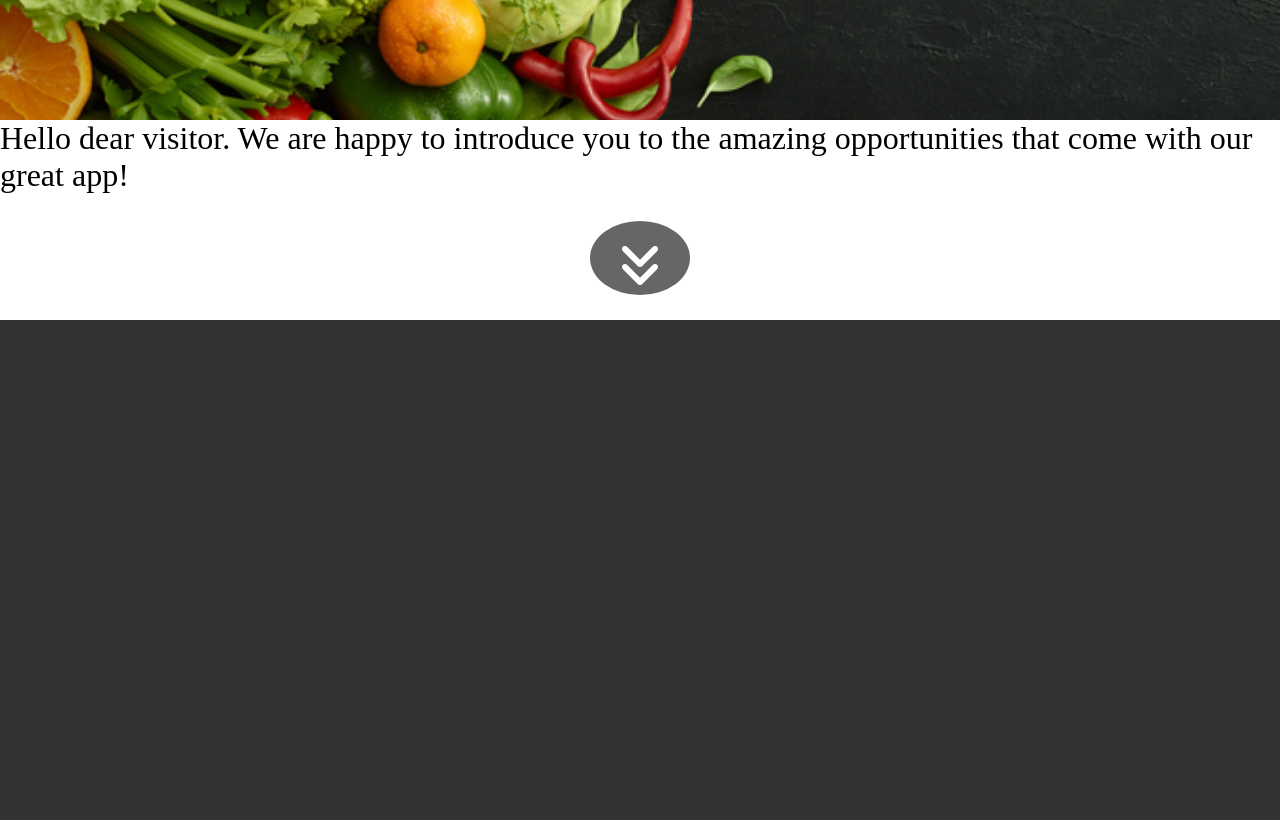
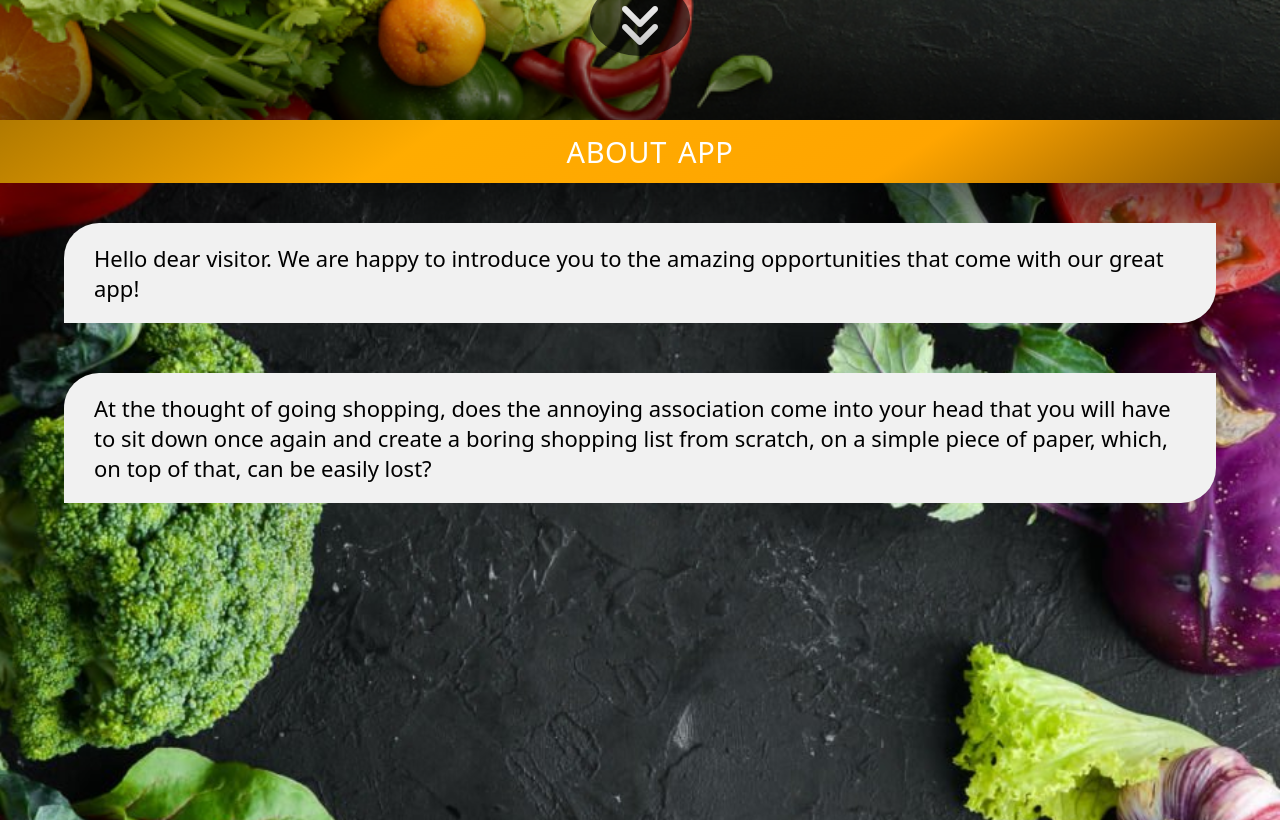
Before and after one commit to WojciechSadowskiNwD/My-enjoyable-shopping, a React (Create React App) app: page / in a window 1280 px wide. Shown: the part 680-1500 px from the top of the page. Before the commit the page ends 1000 px from the top, so only its background shows below. Built offline with nearby package versions, Linux system fonts and the light colour scheme; a web font is replaced by a local one.

Commit message:
InfoBlock accepts prop children from now / Created separate sections in Homepage + refactor / Added Headline component / Started building the effect of show hidden component to scroll user.

```diff
--- a/src/components/DownArrow.module.scss
+++ b/src/components/DownArrow.module.scss
@@ -1,6 +1,6 @@
 .downArrow {
 	position: absolute;
-	bottom: 25px;
+	bottom: 8%;
 	left: 50%;                  //sprawdz bez
 	transform: translateX(-50%);    //sprawdz bez
 	color: #fff;
--- /dev/null
+++ b/src/components/Headline.js
@@ -0,0 +1,9 @@
+import styles from './Headline.module.scss';
+
+export default function Headline() {
+	return (
+		<div className={styles.headline}>
+			<h2>About App</h2>
+		</div>
+	)
+}
--- /dev/null
+++ b/src/components/Headline.module.scss
@@ -0,0 +1,31 @@
+.headline {
+	font-size: 32px;
+	padding: 12px;
+	margin-bottom: 40px;
+	background: rgb(133, 85, 0);
+	background: linear-gradient(
+		327deg,
+		rgba(133, 85, 0, 1) 0%,
+		rgba(255, 165, 0, 1) 30%,
+		rgba(255, 172, 0, 1) 67%,
+		rgba(177, 122, 0, 1) 100%
+	);
+	// box shadow:
+	-webkit-box-shadow: 1px 1px 133px 26px rgba(0, 0, 0, 1);
+	-moz-box-shadow: 1px 1px 133px 26px rgba(0, 0, 0, 1);
+	box-shadow: 1px 1px 133px 26px rgba(0, 0, 0, 1);
+
+	h2 {
+		margin-left: auto;
+		margin-right: auto;
+		text-transform: uppercase;
+		font-weight: 400;
+		font-size: 29px;
+		letter-spacing: 0.6px;
+		word-spacing: 3px;
+		padding-left: 20px;
+		font-family: "EB Garamond", system-ui;
+		font-optical-sizing: auto;
+		font-style: normal;
+	}
+}
--- a/src/components/InfoBlock.js
+++ b/src/components/InfoBlock.js
@@ -1,12 +1,21 @@
-import styles from './InfoBlock.module.scss';
+import { useState } from "react";
+import styles from "./InfoBlock.module.scss";
+
+function InfoBlock({children}) {
+	const [isVisible, setIsvisible] = useState(true);
 
 
-function InfoBlock(){
-    return (
-        <div className={styles.infoBlock}>
-            <p>Hello dear visitor. We are happy to introduce you to the amazing opportunities that come with our great app!</p>
-        </div>
-    )
+	return (
+		<div
+			className={`${styles.infoBlock} ${styles.hidden_left} ${
+				isVisible ? styles.visible : ""
+			} `}
+		>
+			<p>
+				{children}
+			</p>
+		</div>
+	);
 }
 
 export default InfoBlock;
--- a/src/components/InfoBlock.module.scss
+++ b/src/components/InfoBlock.module.scss
@@ -1,8 +1,42 @@
 .infoBlock {
-    display: block;
-    width: 100vw;
-    height: 200px;
-    font-size: 32px;
-    background-color: #fff;
+    display: flex;
+    justify-content: center;
+    align-items: center;
+    margin-left: auto;
+    margin-right: auto;
+    padding: 10px;
+    width: 90vw;
+    font-size: 22px;
+    margin-bottom: 50px;
+    padding-left: 20px;
+    border-top-left-radius: 35px;
+    border-bottom-right-radius: 35px;
+    font-family: "EB Garamond", system-ui;
+    font-optical-sizing: auto;
+    font-style: normal;
+
+
+    background-color: #f1f1f1;
     color: black;
+
+    p{
+        padding: 10px;
+    }
 }
+
+// Exposed components from left and right after user scroll action
+.hidden_left {
+    opacity: 0;
+    transform: translateX(-100%);
+    transition: transform 1s ease-out, opacity 1s ease-out;
+}
+.hidden-right {
+    opacity: 0;
+    transform: translateX(100%);
+    transition: transform 1s ease-out, opacity 1s ease-out;
+}
+// Back component to visible state
+.visible {
+    opacity: 1;
+    transform: translateX(0);
+}
--- a/src/components/Logo.module.scss
+++ b/src/components/Logo.module.scss
@@ -36,9 +36,5 @@ div {
 		text-transform: uppercase;
 		font-size: 26px;
 		padding-left: 20px;
-		// font-family: "EB Garamond", system-ui;
-		// font-optical-sizing: auto;
-		// font-style: normal;
-
 	}
 }
--- a/src/pages/Homepage.js
+++ b/src/pages/Homepage.js
@@ -2,19 +2,34 @@ import BurgerNav from "../components/BurgerNav";
 import Logo from "../components/Logo";
 import DownArrow from "../components/DownArrow";
 import InfoBlock from "../components/InfoBlock";
+import Headline from "../components/Headline";
 
 function Homepage() {
 	return (
-		<section className="homepage">
+		<main className="homepage">
+			<section>
 				<BurgerNav />
 				<Logo />
 				<DownArrow />
-				<InfoBlock />
-		</section>
+			</section>
+			<section className="homepage_body">
+				<Headline />
+				<InfoBlock>
+				Hello dear visitor. We are happy to introduce you to the amazing opportunities that come with our great app!
+				</InfoBlock>
+				<InfoBlock>
+				At the thought of going shopping, does the annoying association come into your head that you will have to sit down once again and create a boring shopping list from scratch, on a simple piece of paper, which, on top of that, can be easily lost?
+				</InfoBlock>
+
+			</section>
+		</main>
 	);
 }
 
 export default Homepage;
+
+
+
 
 // #1
 // Witaj drogi visitor. Z przyjemnością przedstawiamy niesamowite możliwości jakie przychodzą z naszą wspaniałą aplikacją!
--- a/src/sass/style.scss
+++ b/src/sass/style.scss
@@ -23,6 +23,20 @@ body {
 	z-index: 0;
   }
 
+
+
+// HOMEPAGE STYLES
 .homepage {
 	position: relative;
+	height: 100vh;
 }
+
+.homepage_body {
+	width: 100%;
+	height: 900px;
+	position: relative;
+	background-image: url('../img/BackgroundDownBig.jpg');
+	background-size: cover;       /* Obrazek wypełnia cały widoczny obszar */
+	background-position: 55%;  /* Centrowanie obrazka */
+	background-repeat: no-repeat; /* Nie powtarzaj obrazka */
+}
```
Also changed, not shown: src/img/BackgroundDownBig.jpg (added).
